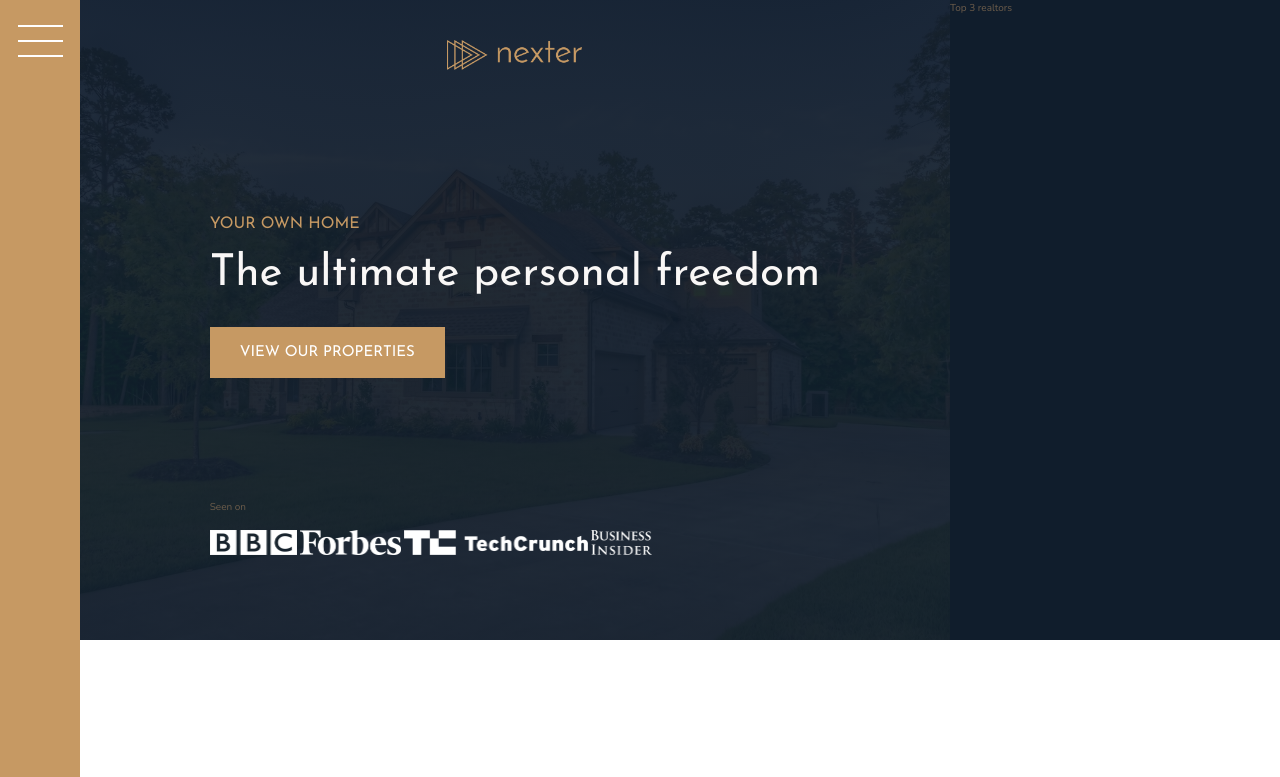
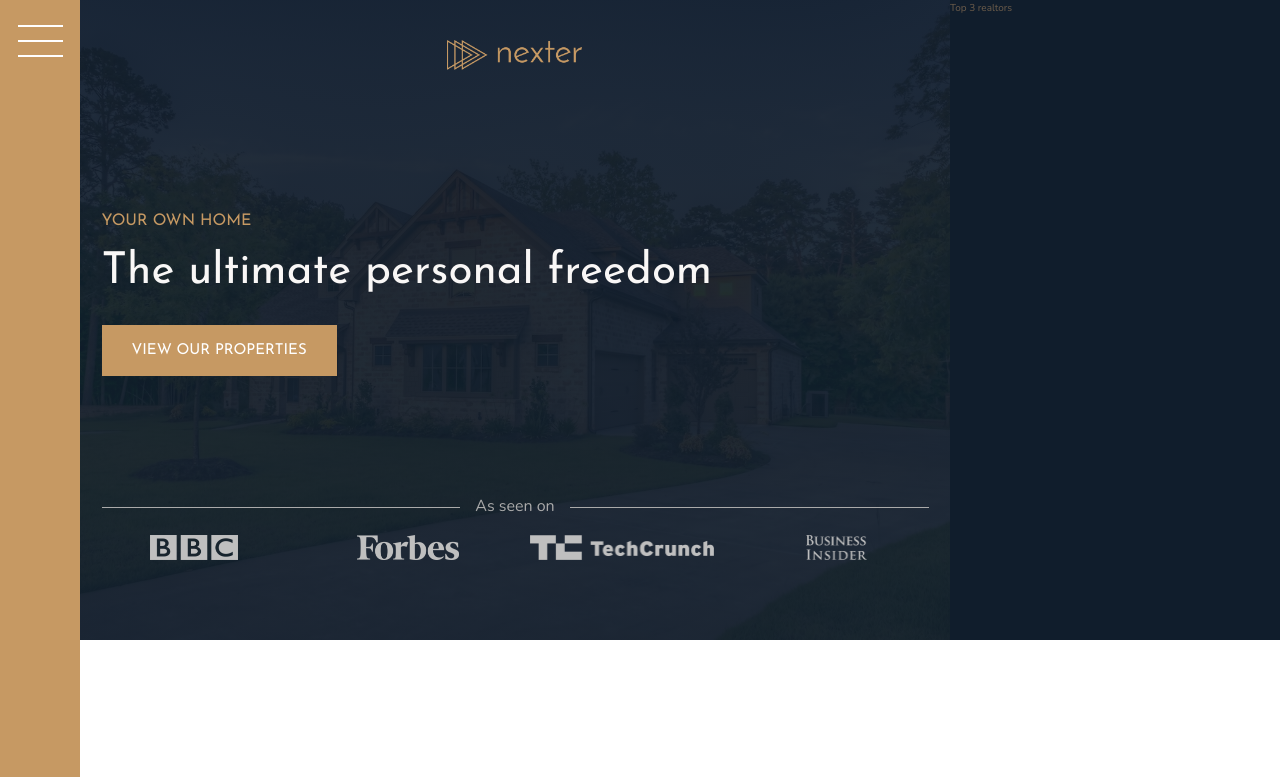
Before and after one commit to thiagocrux/nexter-landing-page, a website: page index.html in a window 1280 px wide. Shown: the top 777 px of the page. Drawn offline with nearby package versions, Linux system fonts and the light colour scheme.

Commit message:
After class 120 "Building the Header - Part 2"

```diff
--- a/index.html
+++ b/index.html
@@ -26,7 +26,7 @@
             <h3 class="heading-3">Your own home</h3>
             <h1 class="heading-1">The ultimate personal freedom</h1>
             <button class="header__btn btn">View our properties</button>
-            <div class="header__seenon-text">Seen on</div>
+            <div class="header__seenon-text">As seen on</div>
             <div class="header__seenon-logos">
                 <img src="img/logo-bbc.png" alt="Seen on logo 1">
                 <img src="img/logo-forbes.png" alt="Seen on logo 2">
--- a/sass/_header.scss
+++ b/sass/_header.scss
@@ -26,12 +26,38 @@
     }
 
     &__seenon-text {
+        display: grid;
+        grid-template-columns: 1fr max-content 1fr;
+        grid-column-gap: 1.5rem;
+        align-items: center;
 
+        font-size: 1.6rem;
+        color: $color-grey-light-2;
+
+        &::before {
+            content: "";
+            height: 1px;
+            display: block;
+            background-color: currentColor;
+        }
+
+        &::after {
+            content: "";
+            height: 1px;
+            display: block;
+            background-color: currentColor;
+        }
     }
 
     &__seenon-logos {
+        display: grid;
+        grid-template-columns: repeat(4, 1fr);
+        grid-column-gap: 3rem;
+        justify-items: center;
+
         img {
             height: 2.5rem;
+            filter: brightness(75%);
         }
     }
 }
```
Also changed, not shown: css/style.css.
